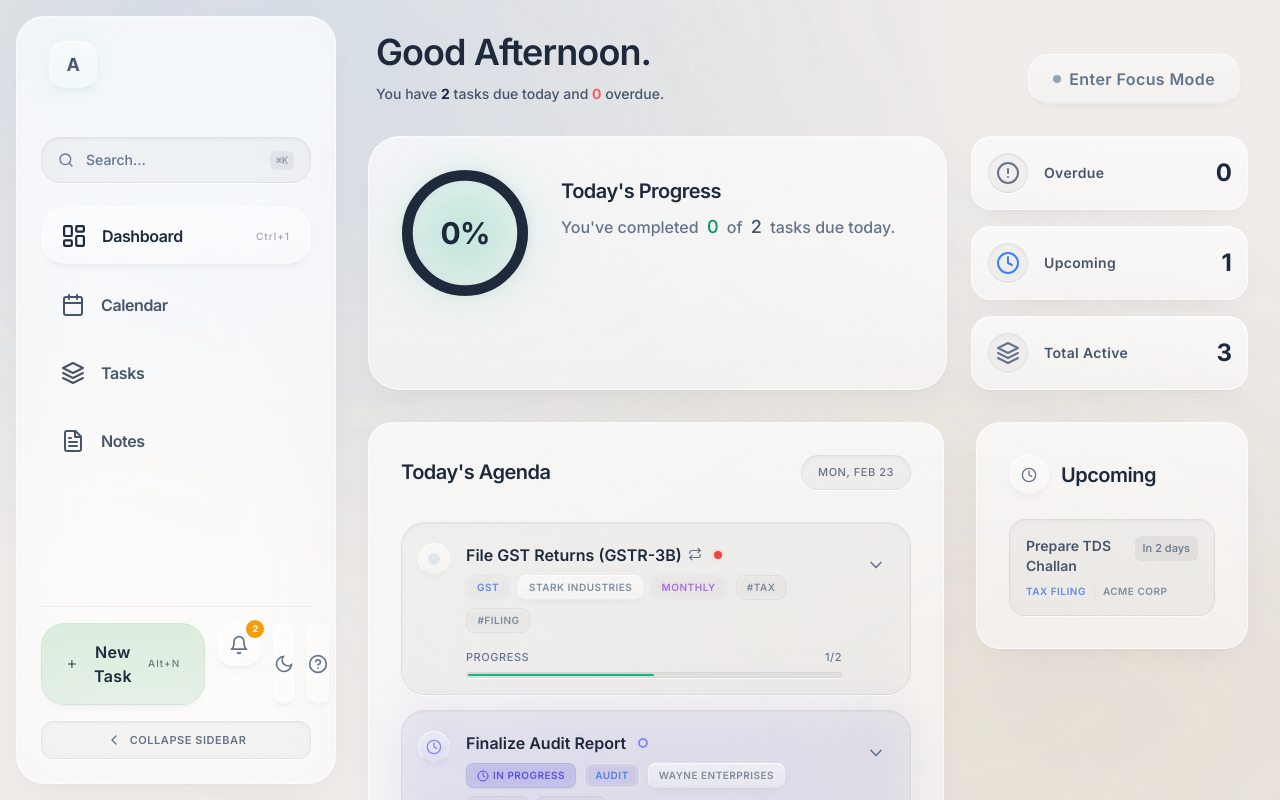
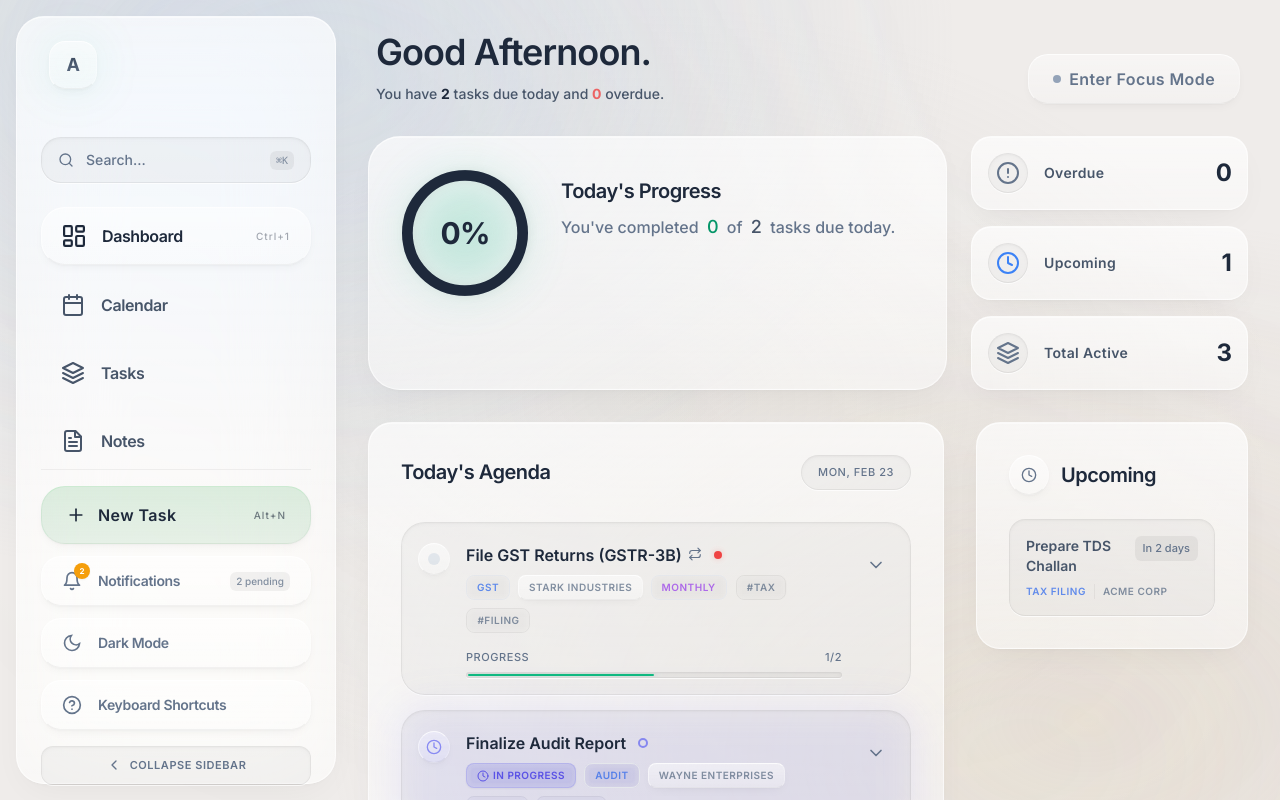
Before and after one commit to hrsagar28/Task-Manager, a React (Vite) app: page / in a window 1280 px wide. Built offline with nearby package versions, Linux system fonts and the light colour scheme.

Commit message:
Bug Fixes to Notification and SIde Panel

```diff
--- a/components/CalendarView.tsx
+++ b/components/CalendarView.tsx
@@ -111,7 +111,8 @@ export const CalendarView: React.FC<CalendarViewProps> = ({ tasks, toggleTaskSta
             {showMonthPicker && (
               <>
                 <div className="fixed inset-0 z-40" onClick={() => setShowMonthPicker(false)} />
-                <div className="absolute top-[120%] left-0 w-[300px] z-50 volumetric-surface rounded-[24px] p-5 shadow-[0_20px_40px_-10px_rgba(0,0,0,0.2)] animate-scale-in origin-top-left flex flex-col gap-5">
+                <div className="absolute top-[120%] left-0 w-[300px] z-50 rounded-[24px] p-5 shadow-[0_20px_40px_-10px_rgba(0,0,0,0.25),0_8px_20px_rgba(0,0,0,0.1)] animate-scale-in origin-top-left flex flex-col gap-5"
+                  style={{ background: 'var(--bg-app)', border: '1px solid var(--glass-border)' }}>
                   {/* Year Selector row */}
                   <div className="flex items-center justify-between gap-1">
                     <button onClick={() => setPickerYear(y => y - 1)} className="w-8 h-8 flex items-center justify-center rounded-full hover-surface text-theme-tertiary transition-colors">
@@ -208,8 +209,8 @@ export const CalendarView: React.FC<CalendarViewProps> = ({ tasks, toggleTaskSta
                       key={dateStr}
                       onClick={() => setSelectedDate(day)}
                       className={`snap-center flex flex-col items-center min-w-[56px] py-3 px-2 rounded-2xl transition-all duration-300 ${isSelected
-                          ? 'volumetric-surface shadow-sm scale-105'
-                          : 'hover-surface'
+                        ? 'volumetric-surface shadow-sm scale-105'
+                        : 'hover-surface'
                         }`}
                     >
                       <span className="text-[10px] font-medium uppercase tracking-wider text-theme-tertiary">
--- a/components/Layout.tsx
+++ b/components/Layout.tsx
@@ -169,10 +169,10 @@ export const Layout: React.FC<LayoutProps> = ({
             </div>
           ) : (
             <>
-              <div className="flex gap-3">
+              <div className="flex flex-col gap-3 w-full">
                 <button
                   onClick={onAddNew}
-                  className="volumetric-btn volumetric-btn-primary flex-1 py-4 px-6 rounded-[24px] font-semibold tracking-wide flex items-center justify-center gap-3"
+                  className="volumetric-btn volumetric-btn-primary w-full py-4 px-6 rounded-[24px] font-semibold tracking-wide flex items-center justify-center gap-3"
                   style={{ color: 'var(--text-primary)' }}
                 >
                   <Plus className="w-5 h-5" />
@@ -184,33 +184,36 @@ export const Layout: React.FC<LayoutProps> = ({
                     tasks={tasks}
                     onEditTask={onEditTask}
                     onNavigateToTasks={onNavigateToTasks}
+                    expanded
                   />
                 )}
                 {onToggleTheme && (
                   <button
                     onClick={onToggleTheme}
-                    className="volumetric-btn w-14 rounded-[24px] flex items-center justify-center transition-colors hover:text-theme-primary"
+                    className="volumetric-btn w-full py-3.5 px-5 rounded-[20px] flex items-center gap-4 transition-colors hover:text-theme-primary"
                     style={{ color: 'var(--text-tertiary)' }}
                     title={isDark ? 'Switch to Light Mode' : 'Switch to Dark Mode'}
                   >
                     {isDark ? (
-                      <svg className="w-5 h-5" fill="none" viewBox="0 0 24 24" stroke="currentColor" strokeWidth={2}>
+                      <svg className="w-5 h-5 shrink-0" fill="none" viewBox="0 0 24 24" stroke="currentColor" strokeWidth={2}>
                         <circle cx="12" cy="12" r="5" /><path d="M12 1v2M12 21v2M4.22 4.22l1.42 1.42M18.36 18.36l1.42 1.42M1 12h2M21 12h2M4.22 19.78l1.42-1.42M18.36 5.64l1.42-1.42" />
                       </svg>
                     ) : (
-                      <svg className="w-5 h-5" fill="none" viewBox="0 0 24 24" stroke="currentColor" strokeWidth={2}>
+                      <svg className="w-5 h-5 shrink-0" fill="none" viewBox="0 0 24 24" stroke="currentColor" strokeWidth={2}>
                         <path d="M21 12.79A9 9 0 1 1 11.21 3 7 7 0 0 0 21 12.79z" />
                       </svg>
                     )}
+                    <span className="font-semibold text-sm tracking-tight">{isDark ? 'Light Mode' : 'Dark Mode'}</span>
                   </button>
                 )}
                 <button
                   onClick={onOpenHelp}
-                  className="volumetric-btn w-14 rounded-[24px] flex items-center justify-center transition-colors hover:text-theme-primary"
+                  className="volumetric-btn w-full py-3.5 px-5 rounded-[20px] flex items-center gap-4 transition-colors hover:text-theme-primary"
                   style={{ color: 'var(--text-tertiary)' }}
                   title="Keyboard Shortcuts"
                 >
-                  <HelpCircle className="w-5 h-5" />
+                  <HelpCircle className="w-5 h-5 shrink-0" />
+                  <span className="font-semibold text-sm tracking-tight">Keyboard Shortcuts</span>
                 </button>
               </div>
               {onToggleSidebar && (
--- a/components/NotificationPanel.tsx
+++ b/components/NotificationPanel.tsx
@@ -14,6 +14,7 @@ interface NotificationPanelProps {
     tasks: Task[];
     onEditTask: (task: Task) => void;
     onNavigateToTasks: () => void;
+    expanded?: boolean;
 }
 
 interface NotificationItem {
@@ -24,7 +25,7 @@ interface NotificationItem {
 }
 
 export const NotificationPanel: React.FC<NotificationPanelProps> = ({
-    tasks, onEditTask, onNavigateToTasks
+    tasks, onEditTask, onNavigateToTasks, expanded = false
 }) => {
     const [isOpen, setIsOpen] = useState(false);
     const [dismissedIds, setDismissedIds] = useState<Set<string>>(() => {
@@ -156,6 +157,30 @@ export const NotificationPanel: React.FC<NotificationPanelProps> = ({
     return (
         <div className="relative" ref={panelRef}>
             {/* Bell Button */}
+            {expanded ? (
+                <button
+                    onClick={() => setIsOpen(!isOpen)}
+                    className="relative volumetric-btn w-full py-3.5 px-5 rounded-[20px] flex items-center gap-4 transition-all hover:text-theme-primary"
+                    style={{ color: 'var(--text-tertiary)' }}
+                    aria-label={`Notifications: ${totalCount} pending`}
+                    title={`${totalCount} notification${totalCount !== 1 ? 's' : ''}`}
+                >
+                    <div className="relative shrink-0">
+                        <Bell className="w-5 h-5" />
+                        {totalCount > 0 && (
+                            <span className={`absolute -top-2 -right-2 min-w-[16px] h-[16px] rounded-full text-white text-[8px] font-bold flex items-center justify-center px-0.5 shadow-sm ${overdueCount > 0 ? 'bg-red-500 animate-pulse' : 'bg-amber-500'}`}>
+                                {totalCount > 99 ? '99+' : totalCount}
+                            </span>
+                        )}
+                    </div>
+                    <span className="font-semibold text-sm tracking-tight">Notifications</span>
+                    {totalCount > 0 && (
+                        <span className="ml-auto text-[10px] font-medium text-theme-muted bg-black/5 dark:bg-white/5 px-1.5 py-0.5 rounded-md">
+                            {totalCount} pending
+                        </span>
+                    )}
+                </button>
+            ) : (
                 <button
                     onClick={() => setIsOpen(!isOpen)}
                     className="relative volumetric-btn w-11 h-11 rounded-[16px] flex items-center justify-center transition-all hover:scale-105 active:scale-95"
@@ -171,10 +196,13 @@ export const NotificationPanel: React.FC<NotificationPanelProps> = ({
                         </span>
                     )}
                 </button>
+            )}
 
             {/* Dropdown Panel */}
             {isOpen && (
-                <div className="absolute top-full right-0 mt-3 w-[380px] max-w-[calc(100vw-2rem)] max-h-[70vh] volumetric-surface rounded-[24px] shadow-[0_20px_60px_-12px_rgba(0,0,0,0.15),0_8px_20px_rgba(0,0,0,0.06)] overflow-hidden z-50 animate-scale-in origin-top-right">
+                <div className={`absolute ${expanded ? 'bottom-full mb-3 left-0' : 'top-full mt-3 right-0'} w-[380px] max-w-[calc(100vw-2rem)] max-h-[70vh] rounded-[24px] shadow-[0_20px_60px_-12px_rgba(0,0,0,0.25),0_8px_20px_rgba(0,0,0,0.1)] overflow-hidden z-50 animate-scale-in ${expanded ? 'origin-bottom-left' : 'origin-top-right'}`}
+                    style={{ background: 'var(--bg-app)', border: '1px solid var(--glass-border)' }}
+                >
                     {/* Header */}
                     <div className="flex items-center justify-between px-6 py-4 border-b border-theme-divider">
                         <h3 className="font-semibold text-base text-theme-primary">Notifications</h3>
```
Lines whose indentation alone changed are shown as unchanged.
